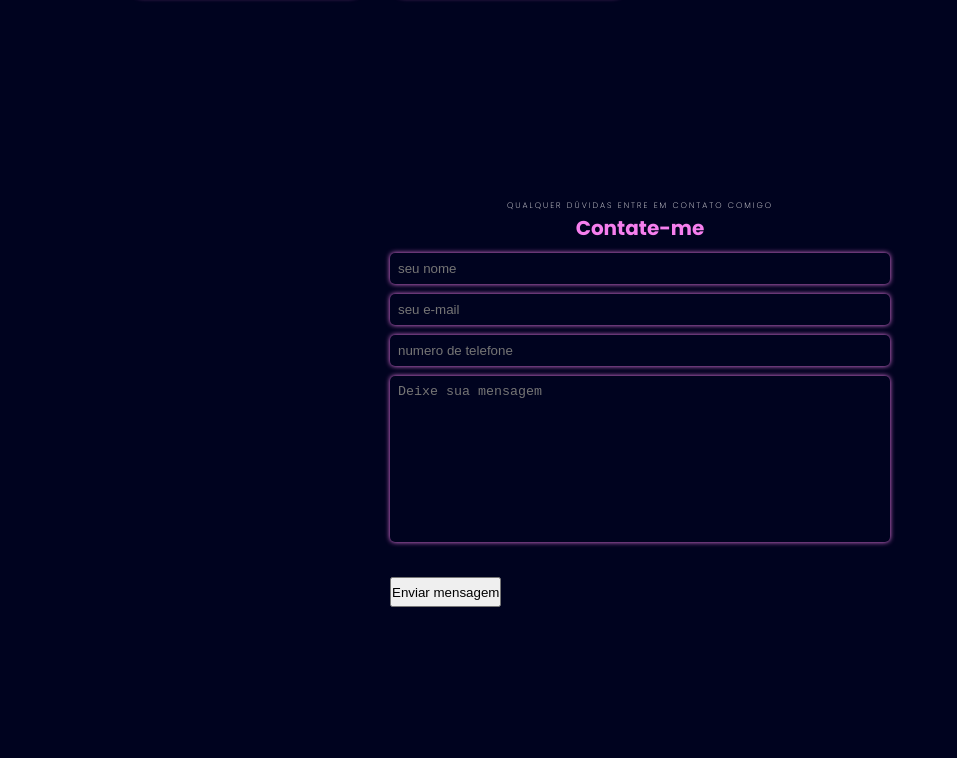
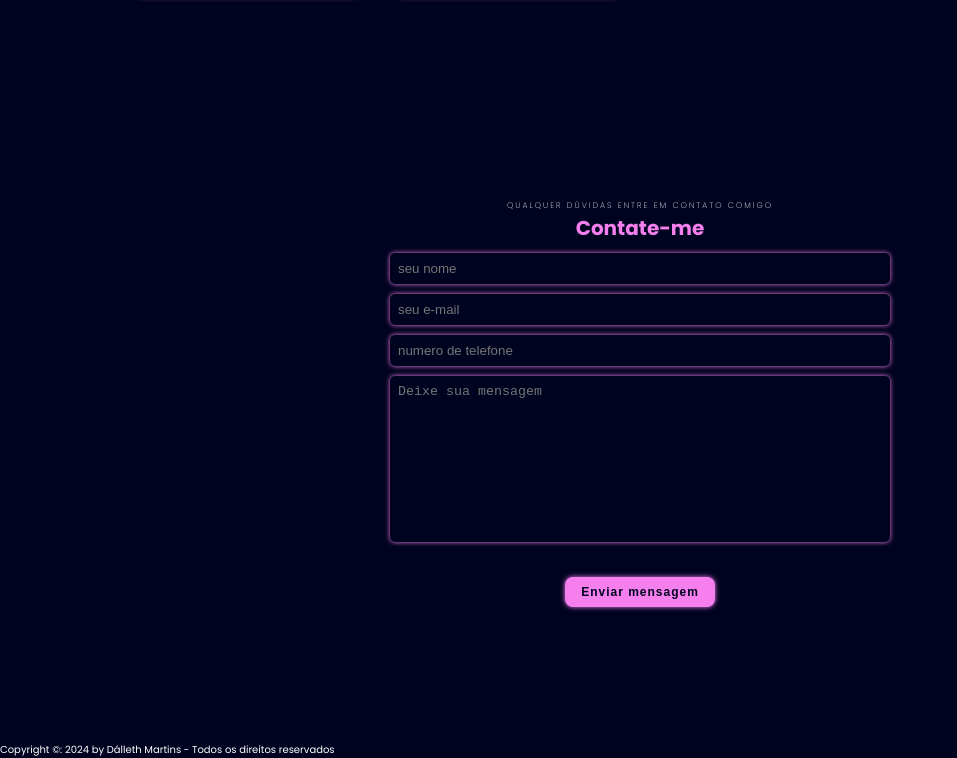
Before and after one commit to dalleth-martinss/personal-portfolio, a plain HTML site: page index.html in a window 1280 px wide. Shown: the part 3395-4153 px from the top of the page, without its empty margins (0-957 px from the left). Drawn offline with nearby package versions, Linux system fonts and the light colour scheme.

```diff
--- a/index.html
+++ b/index.html
@@ -489,15 +489,19 @@
     <input type="email" placeholder="seu e-mail">
     <input type="number" placeholder="numero de telefone">
     <textarea name="" id="" cols="30" rows="10" placeholder="Deixe sua mensagem"></textarea>
+
     <div class="btn-box formBtn">
       <button type="submit" class="btn">Enviar mensagem</button>
     </div>
     </form>
-
-
 </div>
 
 </section>
+
+<!-- Footer ======================================================== -->
+<footer>
+  <p>Copyright &copy: 2024 by Dálleth Martins - Todos os direitos reservados</p>
+</footer>
 
 
 <script src="mixitup.min.js"></script>
--- a/style.css
+++ b/style.css
@@ -159,7 +159,7 @@
   height: 30px;
   gap: 20px;
 }
-.btn-box a.btn{
+.btn-box .btn{
   display: inline-flex;
   justify-content: center;
   align-items: center;
@@ -179,10 +179,10 @@
   border: 2px solid var(--hover-primary);
 
 }
-a.btn:hover{
+.btn:hover{
   color: var(--hover-primary);
 }
-a.btn::before{
+.btn::before{
   content: " ";
   position: absolute;
   top: 0;
@@ -193,17 +193,17 @@
   z-index: -1;
   transition: .4s;
 }
-a.btn:hover::before{
+.btn:hover::before{
   width: 100%;
 }
-a.btn:nth-child(2){
+.btn:nth-child(2){
   background: var(--bg-color);
   color: var(--hover-primary);
 }
-a.btn:nth-child(2):hover{
+.btn:nth-child(2):hover{
   color: var(--bg-color);
 }
-a.btn:nth-child(2)::before{
+.btn:nth-child(2)::before{
   background: var(--hover-primary);
 }
 .social-icons{
@@ -657,7 +657,15 @@
  .contact form textarea{
   resize: none;
  }
-
+ .formBtn{
+  display: flex;
+  justify-content: center;
+  width: 100%;
+ }
+ .formBtn .btn{
+  cursor: pointer;
+  font-size: 1.2rem;
+ }
 
 
 
```
